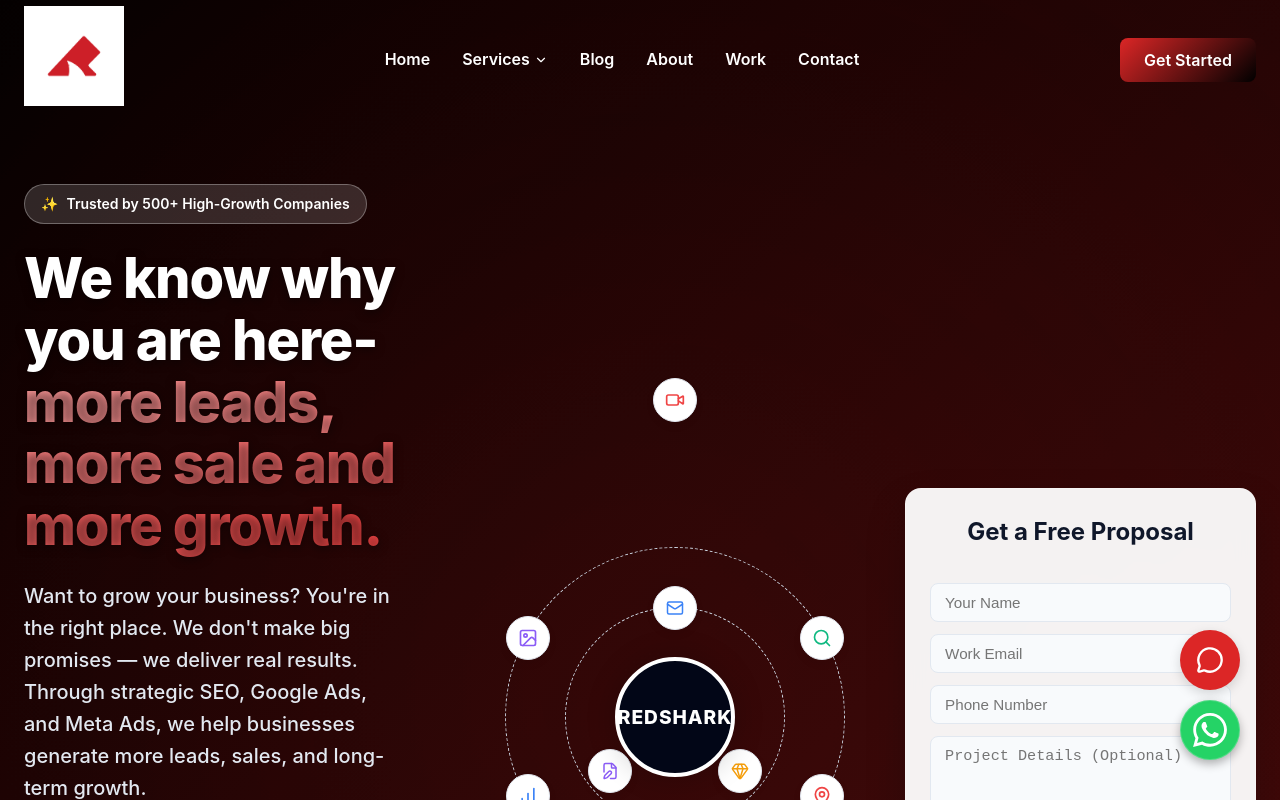
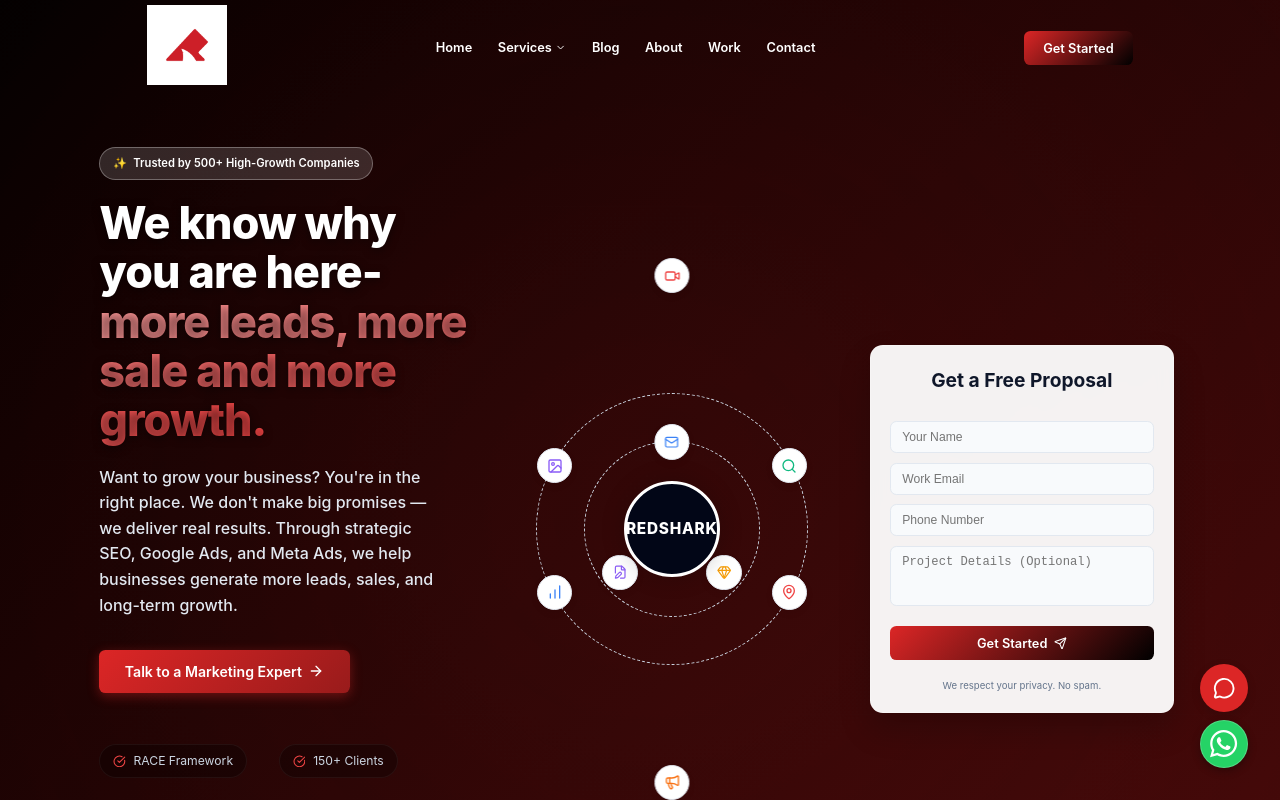
Before and after one commit to Fazilfazi991/redshark, a React (Vite) app: page / in a window 1280 px wide. Shown: the top 800 px of the page. Built offline with nearby package versions, Linux system fonts and the light colour scheme.

Commit message:
Apply 20% zoom out to global CSS

```diff
--- a/src/index.css
+++ b/src/index.css
@@ -47,7 +47,9 @@ body {
   background-color: var(--bg-dark);
   color: var(--text-main);
   line-height: 1.6;
-  -webkit-font-smoothing: antialiased;
+  -moz-osx-font-smoothing: grayscale;
+  -webkit-text-size-adjust: 100%;
+  zoom: 0.8;
   overflow-x: hidden;
   /* Prevent horizontal scroll */
   width: 100%;
```
